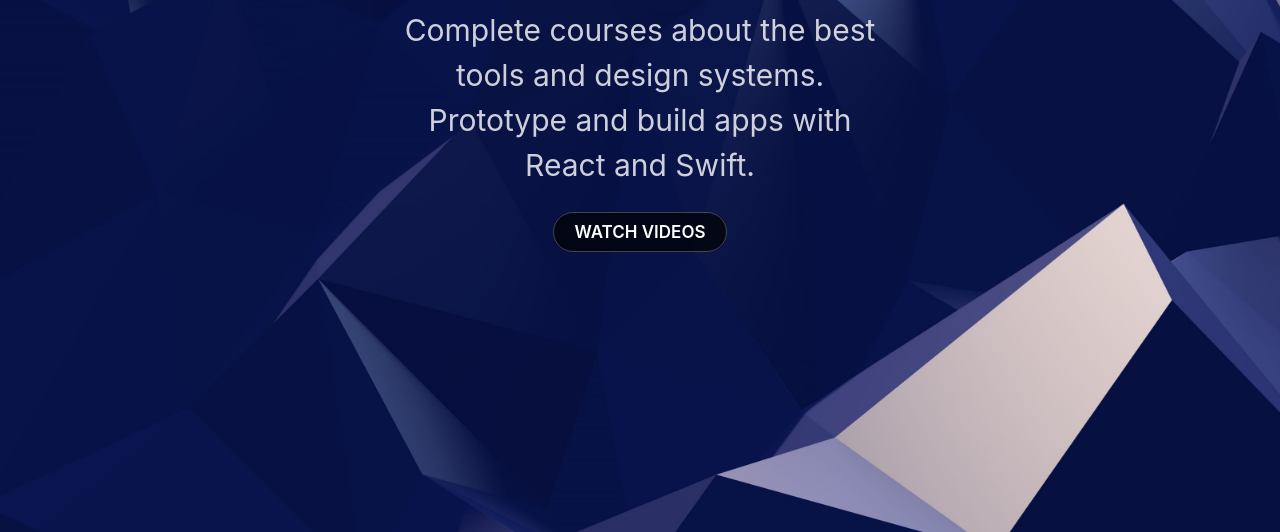
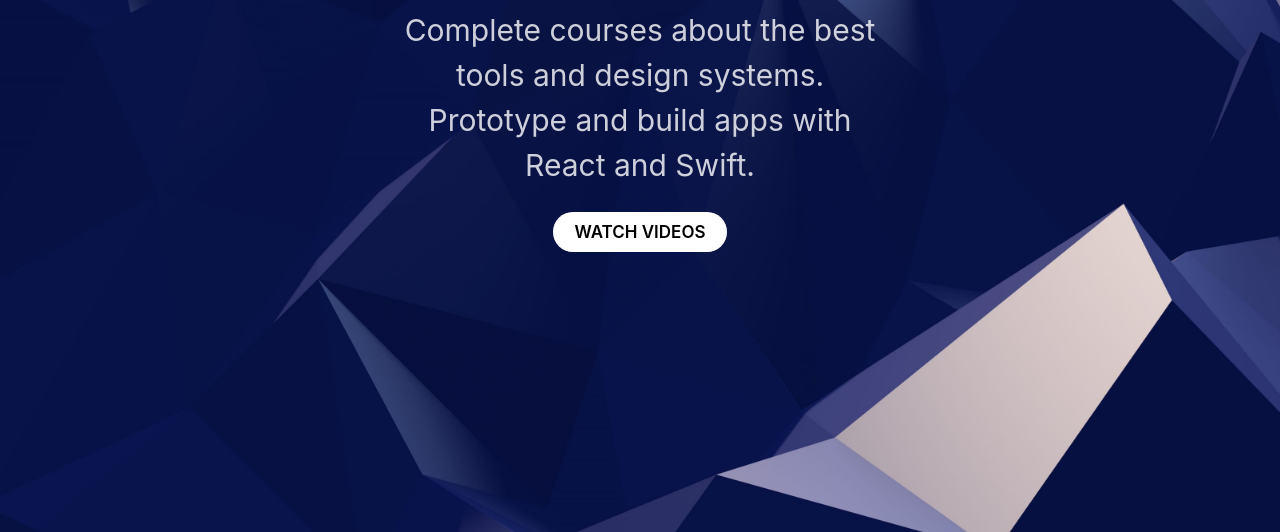
Before and after one commit to cleavatron/reactapp1, a Gatsby site: page / in a window 1280 px wide. In both pictures the pointer is over the link "WATCH VIDEOS". Shown: the part 388-920 px from the top of the page. Built offline with nearby package versions, Linux system fonts and the light colour scheme; Gatsby itself is replaced by a stand-in of ours.

Commit message:
Transition and animations fix

```diff
--- a/src/components/layout.css
+++ b/src/components/layout.css
@@ -58,6 +58,12 @@
   padding: 9px 20px;
   border: 1px solid rgba(255, 255, 255, 0.25);
   border-radius: 20px;
+  transition: 0.8s cubic-bezier(0.2, 0.8, 0.2, 1);
+}
+
+.Hero a:hover{
+  background: white;
+  color: black;
 }
 
 @media (max-width: 640px){
```
